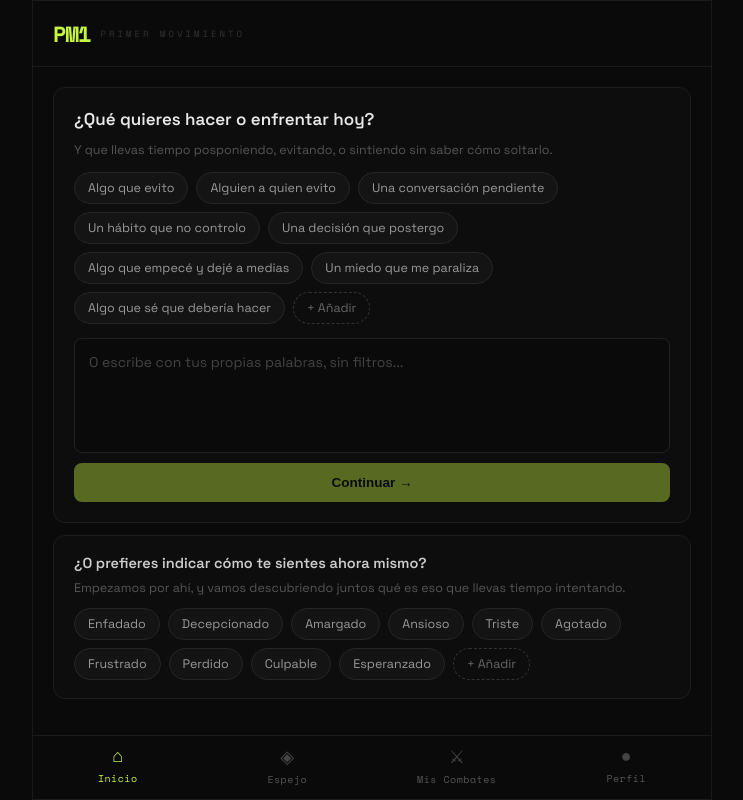
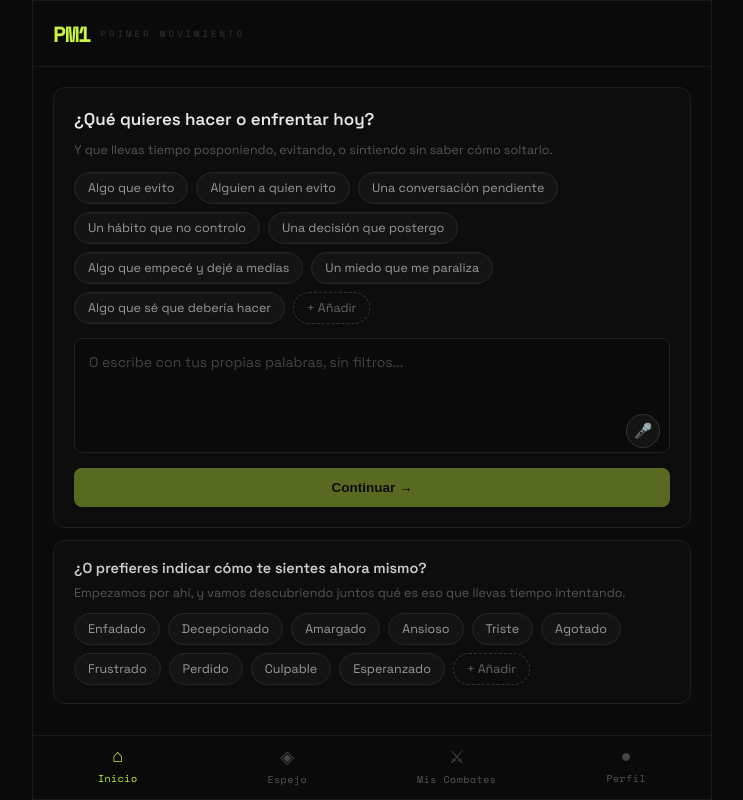
Before and after one commit to crsegura19-dotcom/pm1-v3, a Next.js app: page / in a window 1280 px wide. Shown: the whole page, without its empty margins (268-1011 px from the left). Built offline with nearby package versions, Linux system fonts and the light colour scheme.

Commit message:
Update PM1App.js

```diff
--- a/components/PM1App.js
+++ b/components/PM1App.js
@@ -198,6 +198,49 @@ function AddChipInline({ onAdd }) {
       />
       <button style={styles.chipAddConfirm} onClick={submit}>✓</button>
     </div>
+  );
+}
+
+// Dictado por voz usando la API nativa del navegador (gratis, sin servidor).
+// Chrome/Android la soporta bien; si el navegador no la tiene, avisa y no rompe nada.
+function MicButton({ onResult, style }) {
+  const [listening, setListening] = useState(false);
+  const recognitionRef = useRef(null);
+
+  function toggleListening() {
+    if (listening) {
+      recognitionRef.current?.stop();
+      return;
+    }
+    const SpeechRecognition = typeof window !== "undefined" && (window.SpeechRecognition || window.webkitSpeechRecognition);
+    if (!SpeechRecognition) {
+      alert("Tu navegador no soporta dictado por voz. Prueba desde Chrome.");
+      return;
+    }
+    const recognition = new SpeechRecognition();
+    recognition.lang = "es-ES";
+    recognition.interimResults = false;
+    recognition.maxAlternatives = 1;
+    recognition.onstart = () => setListening(true);
+    recognition.onend = () => setListening(false);
+    recognition.onerror = () => setListening(false);
+    recognition.onresult = (event) => {
+      const transcript = event.results[0][0].transcript;
+      if (transcript) onResult(transcript);
+    };
+    recognitionRef.current = recognition;
+    recognition.start();
+  }
+
+  return (
+    <button
+      type="button"
+      style={{ ...styles.micBtn, ...(listening ? styles.micBtnActive : {}), ...style }}
+      onClick={toggleListening}
+      title={listening ? "Escuchando... toca para parar" : "Dictar por voz"}
+    >
+      {listening ? "●" : "🎤"}
+    </button>
   );
 }
 
@@ -578,6 +621,7 @@ export default function PM1App() {
               <AddChipInline onAdd={(v) => { setCustomStarters((c) => [...c, v]); insertStarter(v); }} />
             </div>
 
+            <div style={styles.textareaWithMic}>
               <textarea
                 style={styles.starterTextarea}
                 value={openingText}
@@ -585,6 +629,11 @@ export default function PM1App() {
                 placeholder="O escribe con tus propias palabras, sin filtros..."
                 rows={4}
               />
+              <MicButton
+                style={{ position: "absolute", bottom: 10, right: 10 }}
+                onResult={(text) => setOpeningText((t) => (t.trim() ? `${t.trim()} ${text}` : text))}
+              />
+            </div>
             <button
               style={{ ...styles.newThreadBtn, ...styles.starterBtn, opacity: openingText.trim() ? 1 : 0.4 }}
               disabled={!openingText.trim()}
@@ -1170,6 +1219,7 @@ export default function PM1App() {
 
         <div style={styles.inputArea}>
           <textarea style={styles.textarea} value={input} onChange={(e) => setInput(e.target.value)} onKeyDown={handleKeyDown} placeholder="Describe tu situación..." rows={2} />
+          <MicButton onResult={(text) => setInput((t) => (t.trim() ? `${t.trim()} ${text}` : text))} />
           <button style={{ ...styles.sendBtn, opacity: loading || !input.trim() ? 0.4 : 1 }} onClick={sendMessage} disabled={loading || !input.trim()}>→</button>
         </div>
       </div>
@@ -1204,7 +1254,10 @@ const styles = {
   starterCard: { padding: "20px", background: "#0d0d0d", border: "1px solid #1e1e1e", borderRadius: 12, display: "flex", flexDirection: "column", gap: 10 },
   starterQuestion: { fontSize: 17, fontWeight: 600, color: "#e8e8e8", lineHeight: 1.4 },
   starterSub: { fontSize: 12.5, color: "#555", marginBottom: 4 },
-  starterTextarea: { background: "#0a0a0a", border: "1px solid #222", borderRadius: 8, color: "#e8e8e8", fontSize: 14, padding: "12px 14px", resize: "none", lineHeight: 1.6, fontFamily: "'Space Grotesk', sans-serif", marginTop: 4 },
+  starterTextarea: { background: "#0a0a0a", border: "1px solid #222", borderRadius: 8, color: "#e8e8e8", fontSize: 14, padding: "12px 14px", resize: "none", lineHeight: 1.6, fontFamily: "'Space Grotesk', sans-serif", marginTop: 4, width: "100%" },
+  textareaWithMic: { position: "relative" },
+  micBtn: { background: "#141414", border: "1px solid #333", color: "#999", borderRadius: "50%", width: 34, height: 34, fontSize: 15, cursor: "pointer", flexShrink: 0, display: "flex", alignItems: "center", justifyContent: "center" },
+  micBtnActive: { background: "rgba(248,113,113,0.15)", border: "1px solid #f87171", color: "#f87171", animation: "pulse 1.2s ease-in-out infinite" },
   starterBtn: { width: "100%", padding: "12px", fontSize: 13.5 },
 
   moodCard: { padding: "18px 20px", background: "#0d0d0d", border: "1px solid #1e1e1e", borderRadius: 12, display: "flex", flexDirection: "column", gap: 8 },
```
Lines whose indentation alone changed are shown as unchanged.
